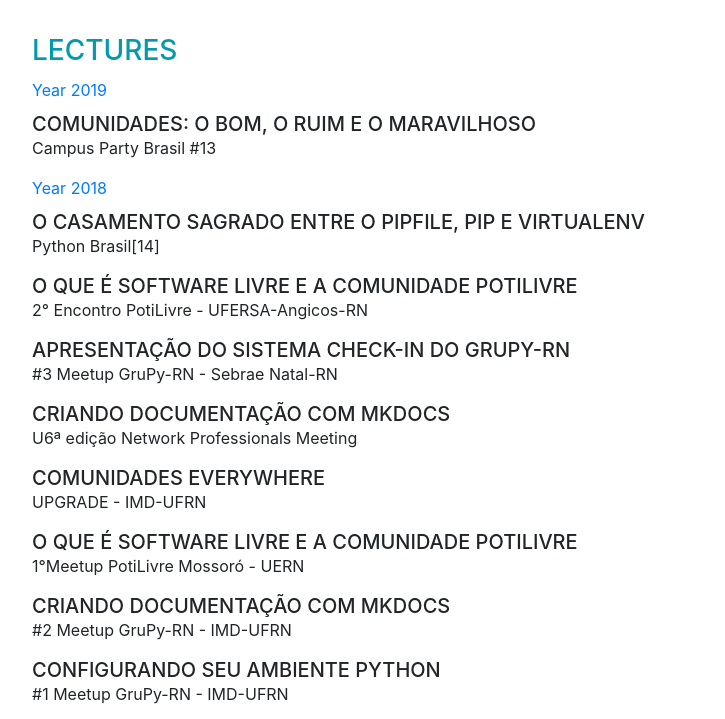
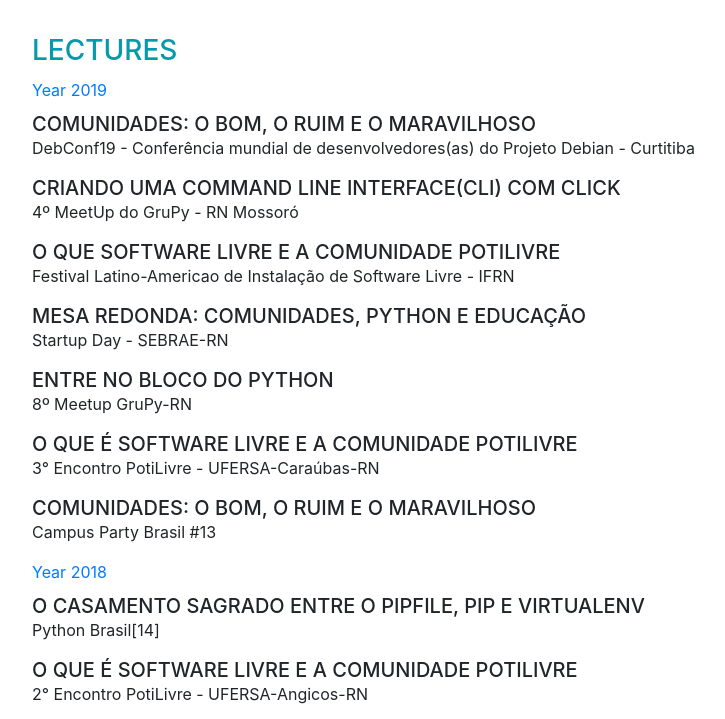
Before and after one commit to allythy/curriculum, a website with bundled scripts: page index.html in a window 1280 px wide. Shown: the part 4100-4819 px from the top of the page, without its empty margins (288-1013 px from the left). Built offline with nearby package versions, Linux system fonts and the light colour scheme; a web font is replaced by a local one.

Commit message:
Updating information Lectures

```diff
--- a/index.html
+++ b/index.html
@@ -271,7 +271,26 @@
                 </div>
 
                 <h5 class="mb-0">Comunidades: o bom, o ruim e o maravilhoso</h5>
+                <p>DebConf19 - Conferência mundial de desenvolvedores(as) do Projeto Debian - Curtitiba</p>
+
+                <h5 class="mb-0">Criando uma Command Line Interface(CLI) com Click</h5>
+                <p>4º MeetUp do GruPy - RN Mossoró</p>
+
+                <h5 class="mb-0">O que Software Livre e a comunidade PotiLivre</h5>
+                <p>Festival Latino-Americao de Instalação de Software Livre - IFRN</p>
+
+                <h5 class="mb-0">Mesa redonda: Comunidades, Python e educação</h5>
+                <p>Startup Day - SEBRAE-RN</p>
+
+                <h5 class="mb-0">Entre no bloco do Python</h5>
+                <p>8º Meetup GruPy-RN</p>
+
+                <h5 class="mb-0">O que é Software Livre e a comunidade PotiLivre</h5>
+                <p>3° Encontro PotiLivre - UFERSA-Caraúbas-RN</p>
+
+                <h5 class="mb-0">Comunidades: o bom, o ruim e o maravilhoso</h5>
                 <p>Campus Party Brasil #13</p>
+
             </section>
 
             <section>
@@ -353,9 +372,8 @@
                 <div class="resume-date year-margin">
                   <span class="text-primary"> Year 2019</span>
                 </div>
-
                   <h5 class="mb-0">Introdução ao Git e GitLab</h5>
-                  <p>DebConf19 - Curtitiba</p>
+                  <p>DebConf19 - Conferência mundial de desenvolvedores(as) do Projeto Debian - Curtitiba</p>
 
                   <h5 class="mb-0">Introdução ao Mundo Python</h5>
                   <p>Turma de Engenharia Elétrica - UFRN</p>
```
